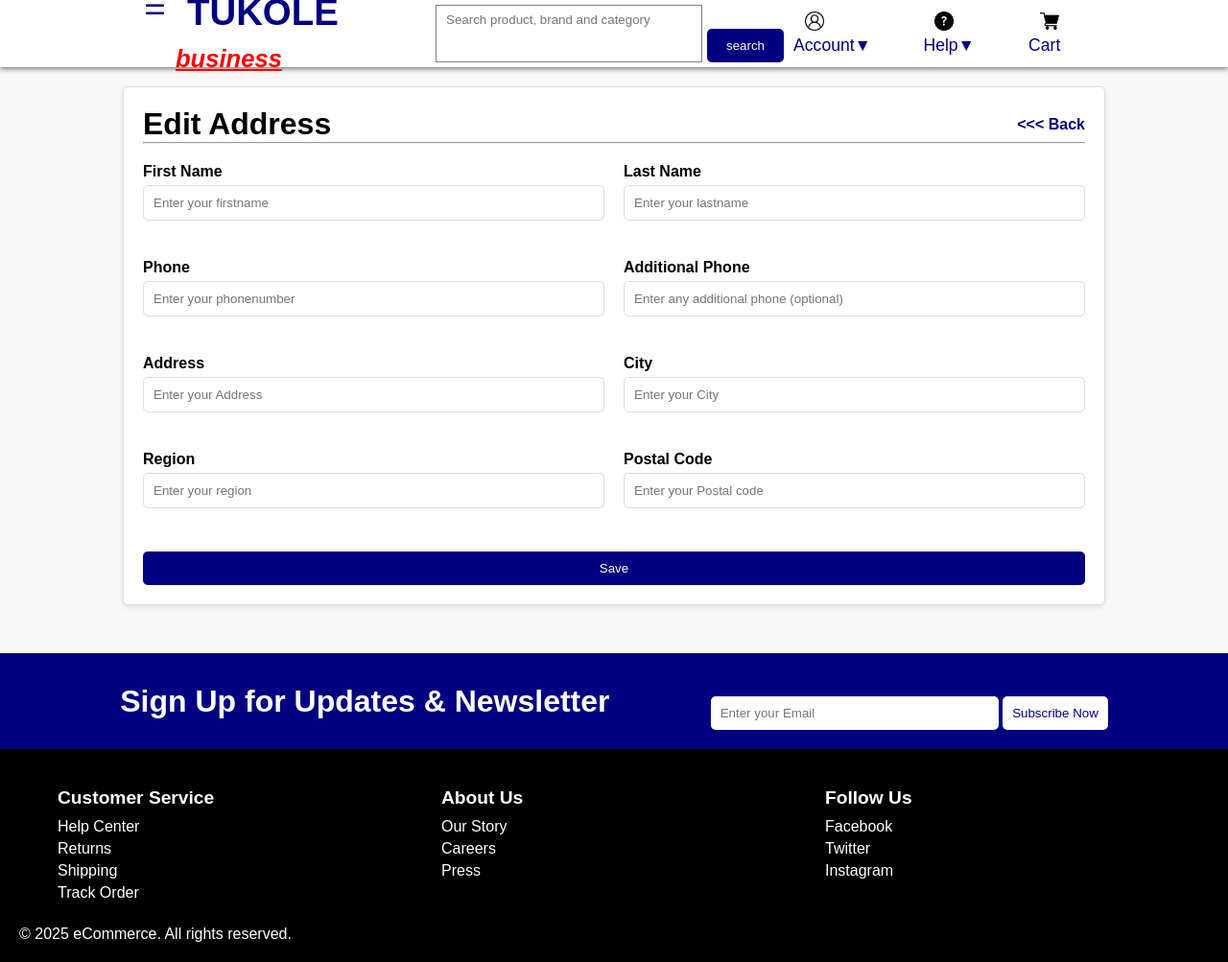
After one commit to shanon082/E-commerce, a PHP site: page /edit_address.php in a window 1280 px wide. The commit adds this page. Shown: the whole page at 96% size. Run offline with PHP 8.4, Linux system fonts and the light colour scheme.

Commit message:
E-commerce project php

```diff
--- a/account.css
+++ b/account.css
@@ -8,7 +8,7 @@
     width: 100%;
     display: flex;
     justify-content: center;
-    margin-top: 80px;
+    margin-top: 90px;
     margin-bottom: 50px;
 }
 
@@ -45,21 +45,22 @@
 .card-details .credit p,
 .card-details .pref p {
     margin-bottom: 10px;
+    margin-top: 20px;
 }
 
-.card-details .head {
+.head {
     display: flex;
     justify-content: space-between;
     align-items: center;
 }
 
-.card-details .head a {
+.head a {
     color: navy;
     text-decoration: none;
     font-weight: bold;
 }
 
-.card-details .head a:hover {
+.head a:hover {
     text-decoration: underline;
 }
 
@@ -72,3 +73,44 @@
 .card-details a:hover {
     text-decoration: underline;
 }
+
+.form-grid {
+    display: grid;
+    grid-template-columns: 1fr 1fr;
+    grid-gap: 20px;
+}
+
+.form-group {
+    margin-top: 20px;
+}
+
+.form-group label {
+    display: block;
+    margin-bottom: 5px;
+    font-weight: bold;
+}
+
+.form-group input {
+    width: 100%;
+    padding: 10px;
+    border: 1px solid #ddd;
+    border-radius: 5px;
+    box-sizing: border-box;
+}
+
+button[type="submit"] {
+    grid-column: span 2;
+    background-color: navy;
+    color: white;
+    border: none;
+    padding: 10px 20px;
+    border-radius: 5px;
+    cursor: pointer;
+    margin-top: 25px;
+}
+
+button[type="submit"]:hover {
+    background-color: white;
+    color: navy;
+    border: 1px solid navy;
+}
--- /dev/null
+++ b/edit_address.php
@@ -0,0 +1,56 @@
+<!DOCTYPE html>
+<html lang="en">
+<head>
+    <meta charset="UTF-8">
+    <meta name="viewport" content="width=device-width, initial-scale=1.0">
+    <title>Edit Address</title>
+    <link rel="stylesheet" href="account.css">
+</head>
+<body>
+    <?php include 'header.php'; ?>
+    <div class="account">
+        <div class="account-card">
+            <div class="head">
+                <h1>Edit Address</h1>
+                <a href="myAccount.php"><<< Back</a>
+            </div><hr>
+            <form action="address_form_processing.php" method="post" class="form-grid">
+                <div class="form-group">
+                    <label for="firstname">First Name</label>
+                    <input type="text" name="firstname" id="firstname"  placeholder="Enter your firstname" required>
+                </div>
+                <div class="form-group">
+                    <label for="lastname">Last Name</label>
+                    <input type="text" name="lastname" id="lastname"  placeholder="Enter your lastname" required>
+                </div>
+                <div class="form-group">
+                    <label for="phone">Phone</label>
+                    <input type="tel" name="phone" id="phone" placeholder="Enter your phonenumber"  required>
+                </div>
+                <div class="form-group">
+                    <label for="additional-phone">Additional Phone</label>
+                    <input type="tel" name="additional-phone" id="additional-phone" placeholder="Enter any additional phone (optional)" >
+                </div>
+                <div class="form-group">
+                    <label for="address">Address</label>
+                    <input type="text" name="address" id="address"  placeholder="Enter your Address" required>
+                </div>
+                <div class="form-group">
+                    <label for="city">City</label>
+                    <input type="text" name="city" id="city"  placeholder="Enter your City" required>
+                </div>
+                <div class="form-group">
+                    <label for="region">Region</label>
+                    <input type="text" name="region" id="region" placeholder="Enter your region"  required>
+                </div>
+                <div class="form-group">
+                    <label for="postal-code">Postal Code</label>
+                    <input type="text" name="postal-code" id="postal-code" placeholder="Enter your Postal code"  required>
+                </div>
+                <button type="submit">Save</button>
+            </form>
+        </div>
+    </div>
+    <?php include 'footer.php'; ?>
+</body>
+</html>
--- a/myAccount.php
+++ b/myAccount.php
@@ -24,7 +24,7 @@
                 <div class="card-details">
                     <div class="head">
                     <h1>Address Book</h1>
-                    <a href="#">Edit</a>
+                    <a href="edit_address.php">Edit</a>
                     </div>
                     <hr>
                     <div class="add-info">
```
